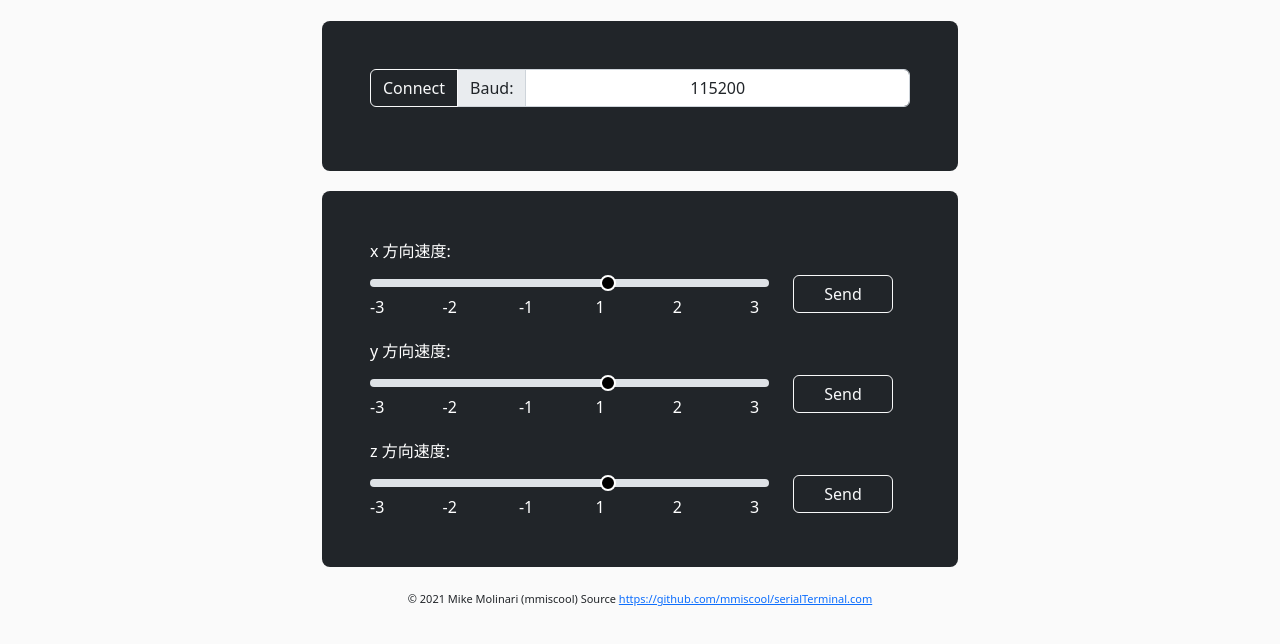
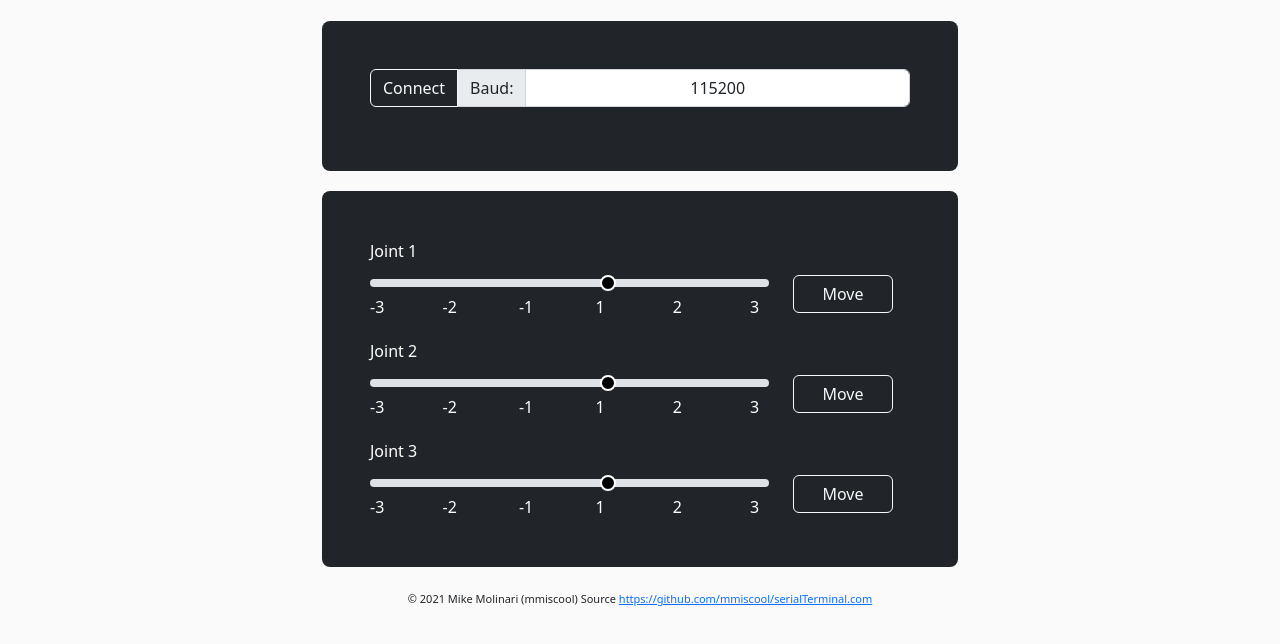
Before and after one commit to Willow233/serialTerminal_test, a plain HTML site: page index-150lines.html in a window 1280 px wide. Shown: the part 76-720 px from the top of the page. Drawn offline with nearby package versions, Linux system fonts and the light colour scheme.

Commit message:
fix: 修改了部分text和button的名称

```diff
--- a/index-150lines.html
+++ b/index-150lines.html
@@ -106,7 +106,7 @@
                 <div class="row align-items-center">
                     <!-- 速度 -->
                     <div class="col-9">
-                        <label for="customRange1" class="form-label">x 方向速度:</label>
+                        <label for="customRange1" class="form-label">Joint 1</label>
                         <input type="range" class="form-range" min="0" max="5" id="customRange1">
                         <div class="label">
                             <span>-3</span>
@@ -118,13 +118,13 @@
                         </div>
                     </div>
                     <div class="col-3">
-                        <button type="button" class="btn btn-outline-light sendBtn" style="margin-top:30px; width:100px" id="customButton1">Send</button>
+                        <button type="button" class="btn btn-outline-light sendBtn" style="margin-top:30px; width:100px" id="customButton1">Move</button>
                     </div>
                 </div>
                 <div class="row align-items-center" style="margin-top:20px;">
                     <!-- 速度 -->
                     <div class="col-9">
-                        <label for="customRange2" class="form-label">y 方向速度:</label>
+                        <label for="customRange2" class="form-label">Joint 2</label>
                         <input type="range" class="form-range" min="0" max="5" id="customRange2">
                         <div class="label">
                             <span>-3</span>
@@ -136,13 +136,13 @@
                         </div>
                     </div>
                     <div class="col-3">
-                        <button type="button" class="btn btn-outline-light sendBtn" style="margin-top:30px; width:100px" id="customButton2">Send</button>
+                        <button type="button" class="btn btn-outline-light sendBtn" style="margin-top:30px; width:100px" id="customButton2">Move</button>
                     </div>
                 </div>
                 <div class="row align-items-center" style="margin-top:20px;">
                     <!-- 速度 -->
                     <div class="col-9">
-                        <label for="customRange3" class="form-label">z 方向速度:</label>
+                        <label for="customRange3" class="form-label">Joint 3</label>
                         <input type="range" class="form-range" min="0" max="5" id="customRange3">
                         <div class="label">
                             <span>-3</span>
@@ -154,7 +154,7 @@
                         </div>
                     </div>
                     <div class="col-3">
-                        <button type="button" class="btn btn-outline-light sendBtn" style="margin-top:30px; width:100px" id="customButton3">Send</button>
+                        <button type="button" class="btn btn-outline-light sendBtn" style="margin-top:30px; width:100px" id="customButton3">Move</button>
                     </div>
                 </div>
             </div>
@@ -196,7 +196,7 @@
     async function sendCharacterNumber() {
         // 在这里更新，不要在下面的函数更新
 		let dataHex = new Array(0x13, 0x01, 0x01, 0x00, 0x00, 0x00, 0x0d, 0x0a);
-        dataHex[1] = data1
+        dataHex[1]  = data1
 		dataHex[2] = data2;
 		let dataChar = new Array(8);
 		for (let i = 0; i < 8; i++){
```
